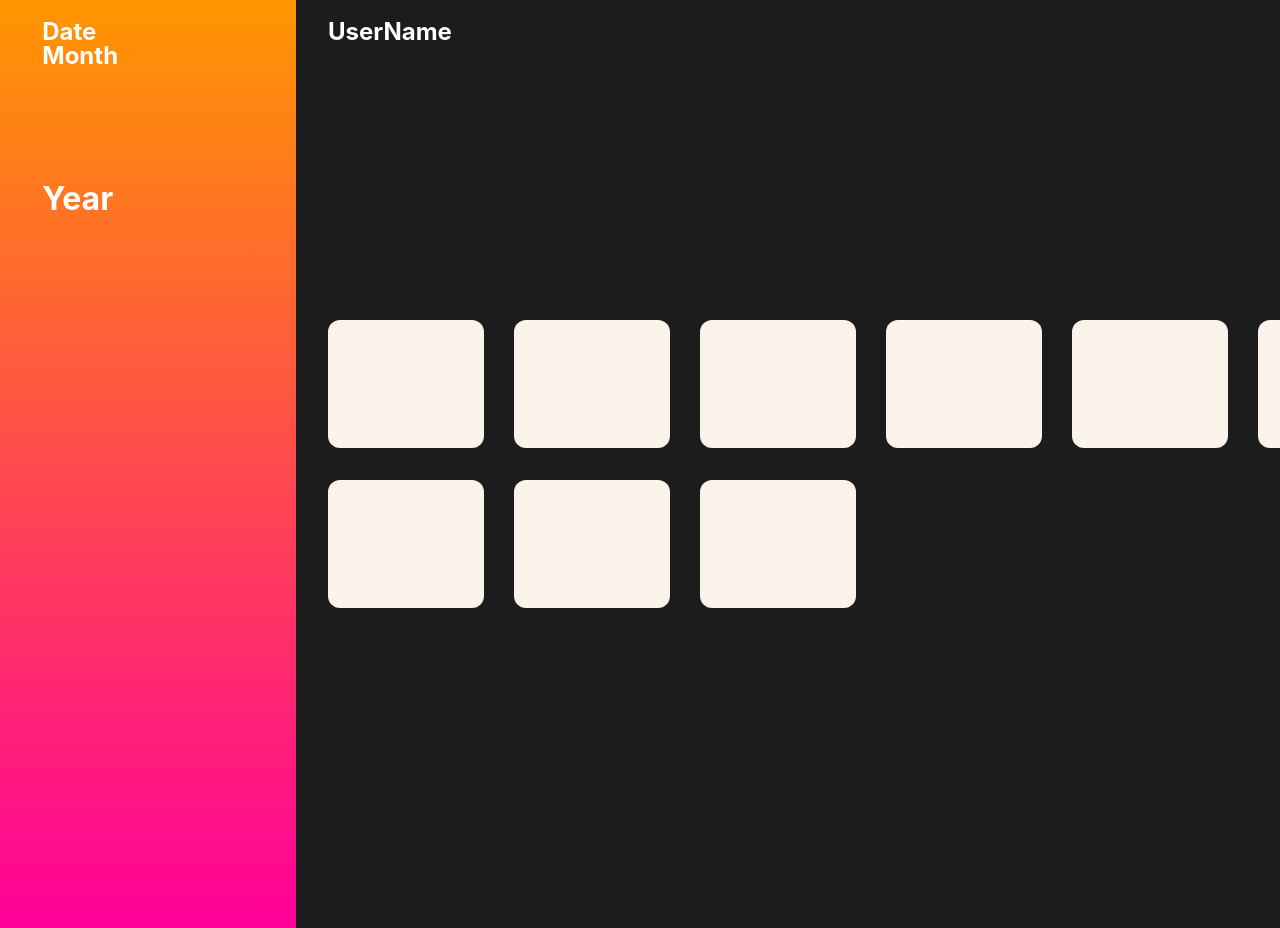
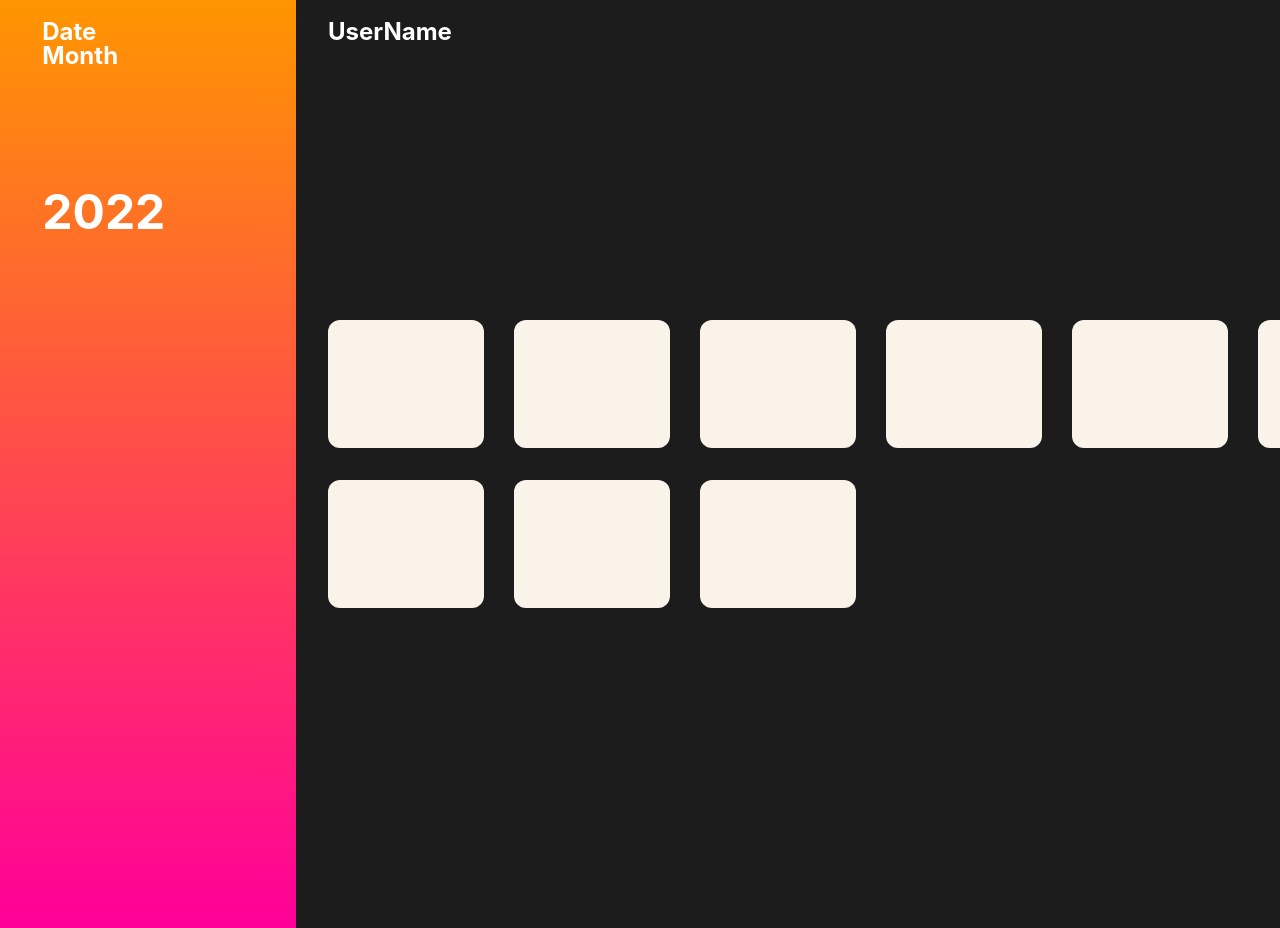
Before and after one commit to alexkior/seagulendar, a React (Vite) app in the folder client/: page / in a window 1280 px wide. Shown: the top 928 px of the page. Built offline with nearby package versions, Linux system fonts and the light colour scheme.

Commit message:
Fix layout, add Calenar controller

```diff
--- a/client/src/components/Calendar/Calendar.module.scss
+++ b/client/src/components/Calendar/Calendar.module.scss
@@ -1,13 +1,20 @@
 .Calendar {
   width: 100%;
   grid-column: 2 / 5;
-  grid-row-start: 3;
+  grid-row-start: 2;
   display: grid;
   grid-template-columns: repeat(7, 154px);
   grid-template-rows: repeat(auto-fill, 128px);
   justify-items: stretch;
   align-content: stretch;
   gap: 32px;
+}
+
+.Calendar__controller {
+  width: 100%;
+  min-height: 128px;
+  grid-column: 1 / 8;
+  grid-row: 0 / 1;
 }
 
 .Calendar__test_element {
--- a/client/src/components/Calendar/Calendar.tsx
+++ b/client/src/components/Calendar/Calendar.tsx
@@ -4,7 +4,7 @@ import styles from './Calendar.module.scss'
 const Calendar: React.FC = function Calendar() {
   return (
     <section className={styles.Calendar}>
-
+      <div className={styles.Calendar__controller} />
       <div className={styles.Calendar__test_element} />
       <div className={styles.Calendar__test_element} />
       <div className={styles.Calendar__test_element} />
--- a/client/src/components/Sidebar/Sidebar.module.scss
+++ b/client/src/components/Sidebar/Sidebar.module.scss
@@ -26,7 +26,7 @@
 .Sidebar__subtitle {
   grid-column: 2 / 5;
   grid-row: 2 / 3;
-  font-size: 32px;
+  font-size: 48px;
 }
 
 .Sidebar__section {
--- a/client/src/components/Sidebar/Sidebar.tsx
+++ b/client/src/components/Sidebar/Sidebar.tsx
@@ -9,7 +9,7 @@ const Sidebar: React.FC = function Sidebar() {
       </h2>
 
       <h2 className={styles.Sidebar__subtitle}>
-        Year
+        2022
       </h2>
     </section>
   )
```
